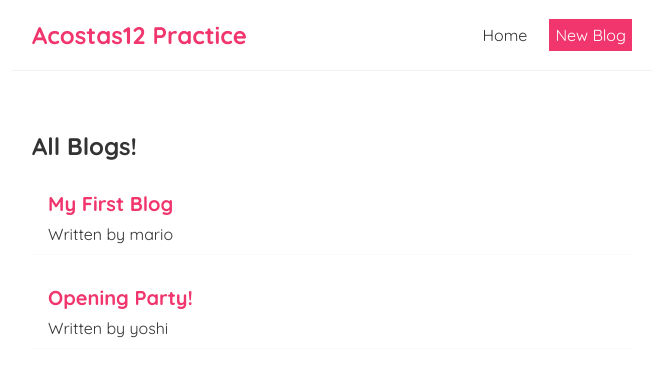
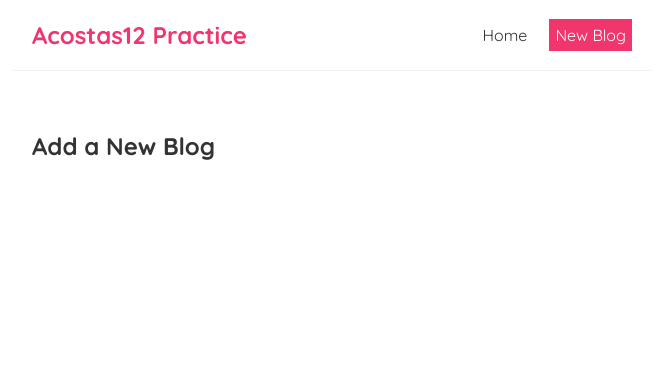
Before and after one commit to macosta2015/NETNinja-react-, a React (Create React App) app in the folder ninjareact/: page /create in a window 1280 px wide. Shown: the top 376 px of the page, without its empty margins (308-971 px from the left). Built offline with nearby package versions, Linux system fonts and the light colour scheme; data requests are answered from the project's data file.

Commit message:
Improving the routes.
It is important to add the 'Switch' and the 'exact'  (<Route exact path="/">).

The switch won't allow the pages and components to render. The exact will help in that as well.

```diff
--- a/ninjareact/src/App.js
+++ b/ninjareact/src/App.js
@@ -1,22 +1,24 @@
 import Navbar from './Navbar'
 import './index.css'
 import Home from './Home'
+import Create from './Create'
 import { BrowserRouter as Router, Route, Switch } from 'react-router-dom'
 
 function App() {
-  const title = "Welcome to the new blog"
-  const likes=50;
-  const link = "https://github.com"
-
   return (
     <Router>
       <div className="App">
       {/* The Navbar will always show as it is not in the switch statement */}
         <Navbar />
         <div className="content">
+          {/* It is always a good idea to sorround the components/routes with the switch components. */}
           <Switch>
-            <Route path="/">
+            {/* You need to add the exact part so that it does not mess uo the routes. */}
+            <Route exact path="/">
               <Home />
+            </Route>
+            <Route path="/create">
+              <Create />
             </Route>
           </Switch>
         </div>
--- /dev/null
+++ b/ninjareact/src/Create.js
@@ -0,0 +1,9 @@
+const Create = () => {
+    return (
+        <div className="create">
+            <h2>Add a New Blog</h2>
+        </div>
+        );
+}
+
+export default Create;
```
